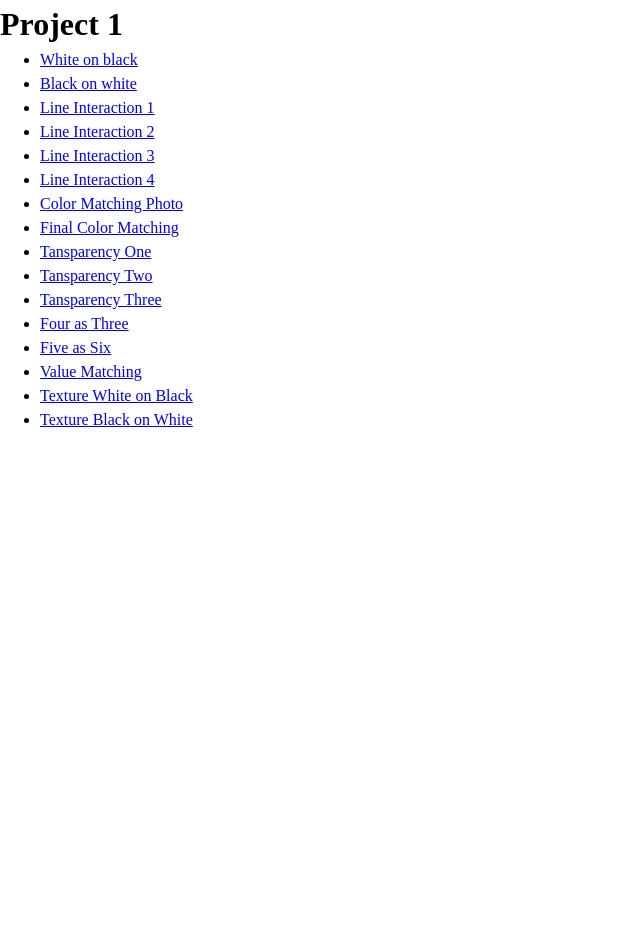
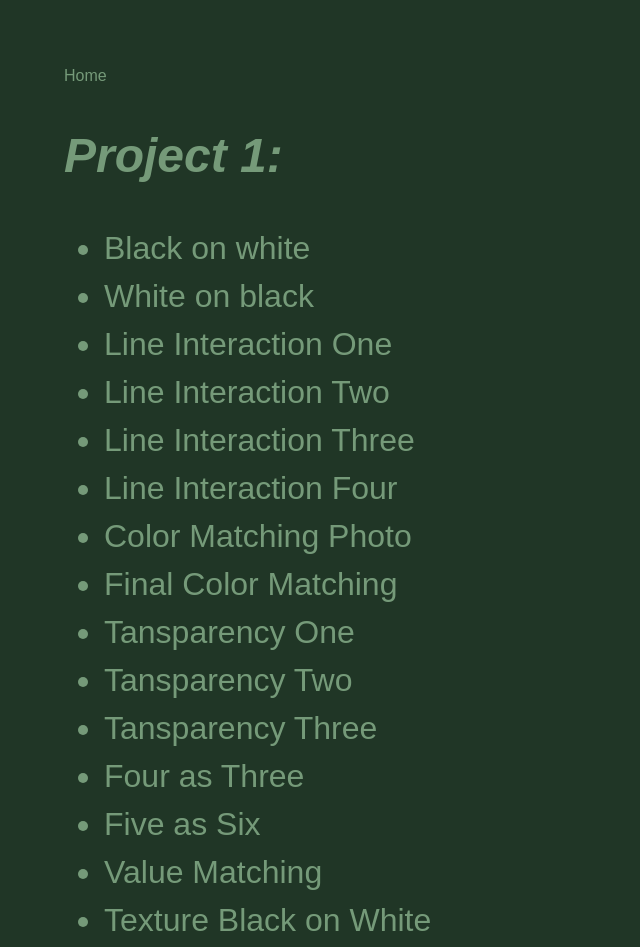
Before and after one commit to MyaMya2001/GRA424_DavisMya_Project-Index, a plain HTML site: page project1/mainpage.html in a window 1280 px wide. Shown: the top 947 px of the page, without its empty margins (0-640 px from the left). Before the commit the page ends 800 px from the top, so only its background shows below. Drawn offline with Linux system fonts and the light colour scheme.

Commit message:
made it pretty :))))

```diff
--- a/css/styles.css
+++ b/css/styles.css
@@ -0,0 +1,53 @@
+body {
+    font-family: Arial, Helvetica, sans-serif;
+    line-height: 1.5;
+    -webkit-font-smoothing: antialiased;
+    padding: 1rem;
+}
+
+.mainbackground {
+    margin: 3rem;
+    background: #203626;
+    color: rgb(117, 154, 121);
+}
+
+ul {
+    list-style-type: none;
+    font-size: 2rem;
+    display: block;
+    margin-block-end: 1em;
+    padding-bottom: 5rem;
+}
+
+a {
+    color: rgb(117, 154, 121);
+    text-decoration: none;
+}
+
+a:hover {
+    color: white;
+}
+
+li {
+    display: list-item;
+    text-align: -webkit-match-parent;
+}
+
+h1 {
+    font-size: 3rem;
+    font-style: oblique;
+    color: white;
+ }
+
+p {
+    font-size: 1rem;
+    color: white;
+ }
+
+ h2 {
+    font-size: 2.5rem;
+    font-style: oblique;
+    color: rgb(117, 154, 121);
+    padding-top: 2rem;
+    padding-bottom: .5rem;
+ }
--- a/project1/css/styles.css
+++ b/project1/css/styles.css
@@ -1,3 +1,55 @@
+body {
+    font-family: Arial, Helvetica, sans-serif;
+    line-height: 1.5;
+    -webkit-font-smoothing: antialiased;
+    padding: 1rem;
+}
+
+.mainbackground {
+    margin: 3rem;
+    background: #203626;
+    color: rgb(117, 154, 121);
+}
+
+.home-button {
+    padding-bottom: 2rem;
+    color: rgb(117, 154, 121);
+    font-size: 1rem;
+}
+
+ul {
+    list-style-type: none;
+    font-size: 2rem;
+    display: block;
+    list-style-type: disc;
+    margin-block-start: 1em;
+    margin-block-end: 1em;
+    margin-inline-start: 0px;
+    margin-inline-end: 0px;
+    padding-inline-start: 40px;
+    padding-bottom: 5rem;
+}
+
+a {
+    color: rgb(117, 154, 121);
+    text-decoration: none;
+}
+
+a:hover {
+    color: white;
+}
+
+li {
+    display: list-item;
+    text-align: -webkit-match-parent;
+}
+
+h1 {
+    font-size: 3rem;
+    font-style: oblique;
+
+ }
+
 .new-webpage-format-b {
     display: flex;
     margin: auto;
--- a/project1/mainpage.html
+++ b/project1/mainpage.html
@@ -14,18 +14,22 @@
 
 </head>
 
-<body>
+<body class="mainbackground">
   <!-- Add your content here -->
+
+ <div class="home-button">
+  <a href="/index.html">Home</a>
+ </div>
   <header>
-    <h1>Project 1</h1>
+    <h1>Project 1:</h1>
  </header>
   <ul>
+    <li><a href="/project1/blackonwhite.html">Black on white</a></li>
     <li><a href="/project1/whiteonblack.html">White on black</a></li>
-    <li><a href="/project1/blackonwhite.html">Black on white</a></li>
-    <li><a href="/project1/lines1.html">Line Interaction 1</a></li>
-    <li><a href="/project1/lines2.html">Line Interaction 2</a></li>
-    <li><a href="/project1/lines3.html">Line Interaction 3</a></li>
-    <li><a href="/project1/lines4-1.html">Line Interaction 4</a></li>
+    <li><a href="/project1/lines1.html">Line Interaction One</a></li>
+    <li><a href="/project1/lines2.html">Line Interaction Two</a></li>
+    <li><a href="/project1/lines3.html">Line Interaction Three</a></li>
+    <li><a href="/project1/lines4-1.html">Line Interaction Four</a></li>
     <li><a href="/project1/colormatchphoto.html">Color Matching Photo</a></li>
     <li><a href="/project1/colormatch.html">Final Color Matching</a></li>
     <li><a href="/project1/transparency1.html">Tansparency One</a></li>
@@ -34,9 +38,10 @@
     <li><a href="/project1/fourasthree.html">Four as Three</a></li>
     <li><a href="/project1/fiveassix.html">Five as Six</a></li>
     <li><a href="/project1/valuematching.html">Value Matching</a></li>
+    <li><a href="/project1/texture2.html">Texture Black on White</a></li>
     <li><a href="/project1/texture1.html">Texture White on Black</a></li>
-    <li><a href="/project1/texture2.html">Texture Black on White</a></li>
 
+</ul>
   <!-- Load Scripts -->
   <script src="js/scripts.js"></script>
 
```
Also changed, not shown: index.html (+9 -4 lines).
